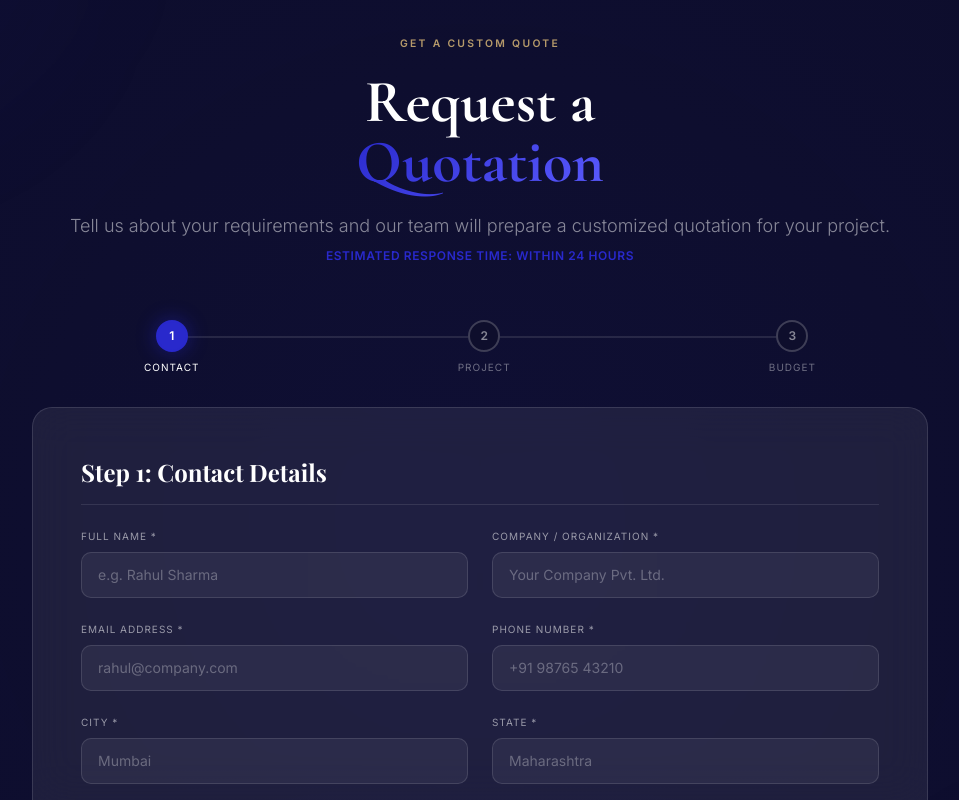
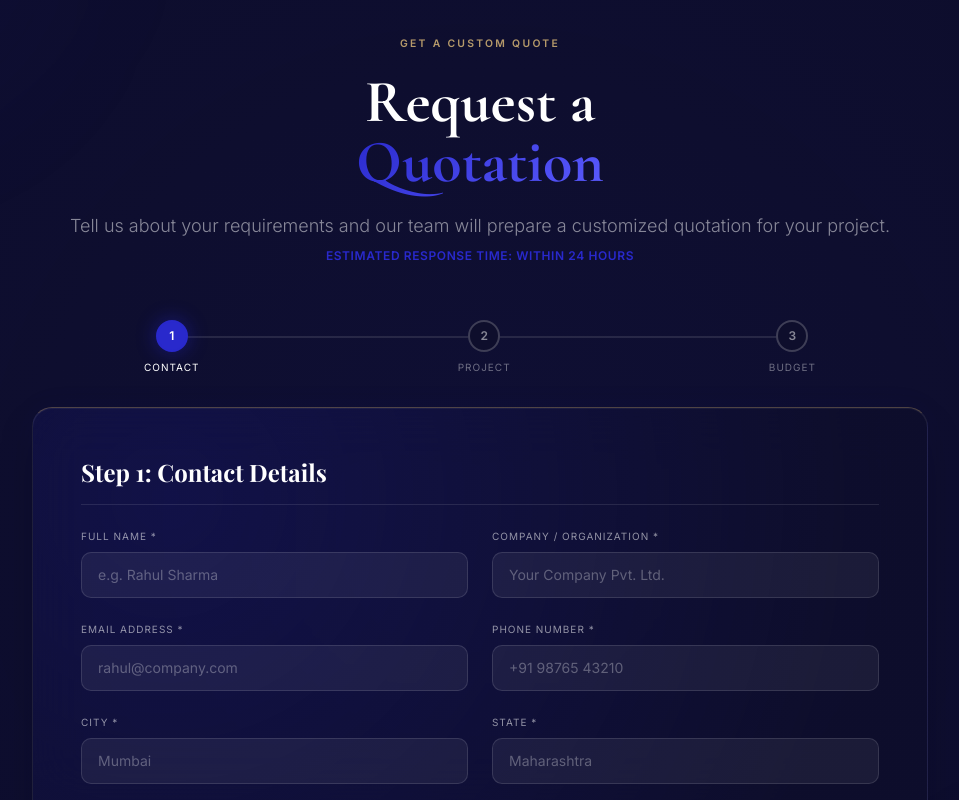
Before and after one commit to nakulsinghkalyanwat/clairmaunt, a plain HTML site: page index.html in a window 1280 px wide. Shown: the part 11200-12000 px from the top of the page, without its empty margins (160-1119 px from the left). Drawn offline with nearby package versions, Linux system fonts and the light colour scheme; a web font is replaced by a local one.

Commit message:
Elevate visual design of quotation form card with radial midnight gradient, gold top edge border, glassmorphism, and smooth transition glows

```diff
--- a/index.html
+++ b/index.html
@@ -732,9 +732,6 @@ html { scroll-padding-top: 80px; }
 }
 
 /* Custom Form Animations & Focus Glows */
-#q-form-card {
-  border-radius: 20px !important;
-}
 #q-form input[type="text"],
 #q-form input[type="email"],
 #q-form input[type="tel"],
@@ -869,11 +866,19 @@ input[type="radio"]:checked + .selection-card .check-badge svg {
 }
 #q-form-card {
   z-index: 10;
-  border-radius: 20px;
+  border-radius: 20px !important;
+  background: radial-gradient(circle at 15% 15%, rgba(41, 41, 204, 0.15) 0%, rgba(14, 14, 44, 0.94) 75%) !important;
+  border: 1px solid rgba(255, 255, 255, 0.08) !important;
+  border-top: 1.5px solid rgba(201, 170, 113, 0.35) !important;
+  box-shadow: 0 20px 40px -15px rgba(0, 0, 0, 0.5), 0 0 30px rgba(41, 41, 204, 0.05), inset 0 1px 0 rgba(255, 255, 255, 0.05) !important;
+  backdrop-filter: blur(25px);
+  -webkit-backdrop-filter: blur(25px);
+  transition: all 0.5s cubic-bezier(0.16, 1, 0.3, 1) !important;
 }
 #q-form-card:hover {
-  border-color: rgba(201, 170, 113, 0.22) !important;
-  box-shadow: 0 30px 60px -15px rgba(0, 0, 0, 0.65), 0 0 40px rgba(41, 41, 204, 0.08) !important;
+  border-color: rgba(255, 255, 255, 0.12) !important;
+  border-top-color: rgba(201, 170, 113, 0.65) !important;
+  box-shadow: 0 30px 60px -10px rgba(0, 0, 0, 0.65), 0 0 50px rgba(41, 41, 204, 0.16), inset 0 1px 0 rgba(255, 255, 255, 0.1) !important;
 }
 #q-card-glow {
   display: none !important;
```
